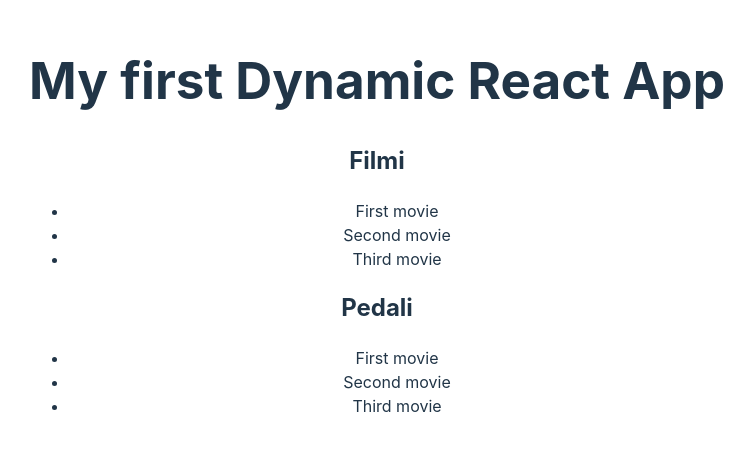
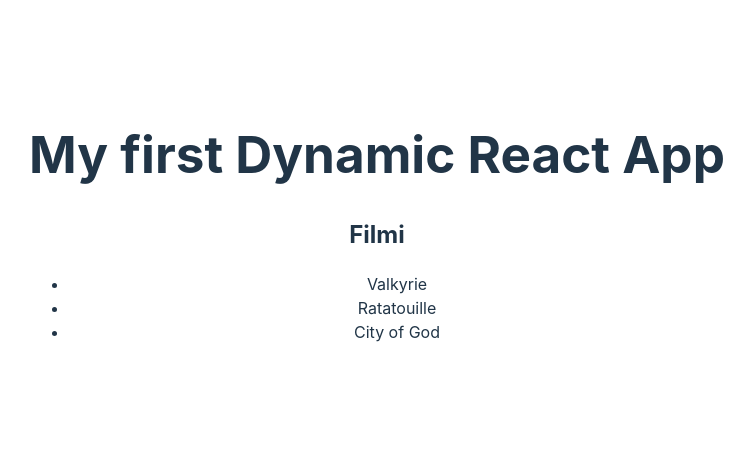
Before and after one commit to GGarenov/Components-React-basic-idea, a React (Vite) app in the folder components-basics/: page / in a window 1280 px wide. Shown: the part 174-624 px from the top of the page, without its empty margins (263-1017 px from the left). Built offline with nearby package versions, Linux system fonts and the light colour scheme.

Commit message:
Get movies from array

```diff
--- a/components-basics/src/App.jsx
+++ b/components-basics/src/App.jsx
@@ -1,29 +1,14 @@
 import MovieList from './components/MovieList'
 import './App.css'
-
-const movies = [
-  {
-    title: 'The Matrix',
-    description: 'Description Here'
-  },
-   {
-    title: 'Prison Break',
-    description: 'Description Here'
-  },
-    {
-    title: 'Breaking Bad',
-    description: 'Description Here'
-},
-
-]
+import movies from './assets/movies';
 
 function App() {
   return (
     <div>
       <h1>My first Dynamic React App</h1>
 
-      <MovieList headingText="Filmi" secondaryText="Secondary Text" />
-      <MovieList headingText= "Pedali" secondaryText = "Secondary Text" />
+      <MovieList movies={ movies} headingText="Filmi"/>
+
     </div>
   )
 }
--- /dev/null
+++ b/components-basics/src/assets/movies.js
@@ -0,0 +1,72 @@
+export default [
+  {
+    id: 5,
+    title: "Valkyrie",
+    year: "2008",
+    runtime: "121",
+    genres: ["Drama", "History", "Thriller"],
+    director: "Bryan Singer",
+    actors: "Tom Cruise, Kenneth Branagh, Bill Nighy, Tom Wilkinson",
+    plot: "A dramatization of the 20 July assassination and political coup plot by desperate renegade German Army officers against Hitler during World War II.",
+    posterUrl: "http://ia.media-imdb.com/images/M/MV5BMTg3Njc2ODEyN15BMl5BanBnXkFtZTcwNTAwMzc3NA@@._V1_SX300.jpg",
+  },
+  {
+    id: 6,
+    title: "Ratatouille",
+    year: "2007",
+    runtime: "111",
+    genres: ["Animation", "Comedy", "Family"],
+    director: "Brad Bird, Jan Pinkava",
+    actors: "Patton Oswalt, Ian Holm, Lou Romano, Brian Dennehy",
+    plot: "A rat who can cook makes an unusual alliance with a young kitchen worker at a famous restaurant.",
+    posterUrl:
+      "https://images-na.ssl-images-amazon.com/images/M/MV5BMTMzODU0NTkxMF5BMl5BanBnXkFtZTcwMjQ4MzMzMw@@._V1_SX300.jpg",
+  },
+  {
+    id: 7,
+    title: "City of God",
+    year: "2002",
+    runtime: "130",
+    genres: ["Crime", "Drama"],
+    director: "Fernando Meirelles, Kátia Lund",
+    actors: "Alexandre Rodrigues, Leandro Firmino, Phellipe Haagensen, Douglas Silva",
+    plot: "Two boys growing up in a violent neighborhood of Rio de Janeiro take different paths: one becomes a photographer, the other a drug dealer.",
+    posterUrl:
+      "https://images-na.ssl-images-amazon.com/images/M/MV5BMjA4ODQ3ODkzNV5BMl5BanBnXkFtZTYwOTc4NDI3._V1_SX300.jpg",
+  },
+  {
+    id: 8,
+    title: "Memento",
+    year: "2000",
+    runtime: "113",
+    genres: ["Mystery", "Thriller"],
+    director: "Christopher Nolan",
+    actors: "Guy Pearce, Carrie-Anne Moss, Joe Pantoliano, Mark Boone Junior",
+    plot: "A man juggles searching for his wife's murderer and keeping his short-term memory loss from being an obstacle.",
+    posterUrl:
+      "https://images-na.ssl-images-amazon.com/images/M/MV5BNThiYjM3MzktMDg3Yy00ZWQ3LTk3YWEtN2M0YmNmNWEwYTE3XkEyXkFqcGdeQXVyMTQxNzMzNDI@._V1_SX300.jpg",
+  },
+  {
+    id: 9,
+    title: "The Intouchables",
+    year: "2011",
+    runtime: "112",
+    genres: ["Biography", "Comedy", "Drama"],
+    director: "Olivier Nakache, Eric Toledano",
+    actors: "François Cluzet, Omar Sy, Anne Le Ny, Audrey Fleurot",
+    plot: "After he becomes a quadriplegic from a paragliding accident, an aristocrat hires a young man from the projects to be his caregiver.",
+    posterUrl: "http://ia.media-imdb.com/images/M/MV5BMTYxNDA3MDQwNl5BMl5BanBnXkFtZTcwNTU4Mzc1Nw@@._V1_SX300.jpg",
+  },
+  {
+    id: 10,
+    title: "Stardust",
+    year: "2007",
+    runtime: "127",
+    genres: ["Adventure", "Family", "Fantasy"],
+    director: "Matthew Vaughn",
+    actors: "Ian McKellen, Bimbo Hart, Alastair MacIntosh, David Kelly",
+    plot: "In a countryside town bordering on a magical land, a young man makes a promise to his beloved that he'll retrieve a fallen star by venturing into the magical realm.",
+    posterUrl:
+      "https://images-na.ssl-images-amazon.com/images/M/MV5BMjkyMTE1OTYwNF5BMl5BanBnXkFtZTcwMDIxODYzMw@@._V1_SX300.jpg",
+  },
+];
--- a/components-basics/src/components/MovieList.jsx
+++ b/components-basics/src/components/MovieList.jsx
@@ -3,9 +3,9 @@ export default function MovieList(props) {
         <div className="movie-list">
         <h2>{props.headingText}</h2>
             <ul>
-                <li>First movie</li>
-                <li>Second movie</li>
-                <li>Third movie</li>
+                <li>{props.movies[0].title}</li>
+                <li>{props.movies[1].title}</li>
+                <li>{props.movies[2].title}</li>
         </ul>
 
 
```
